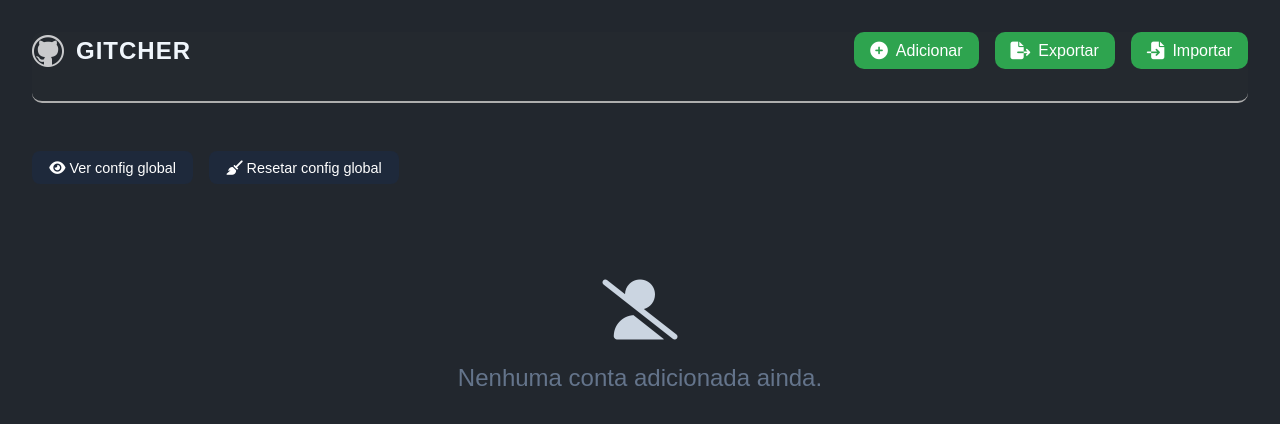
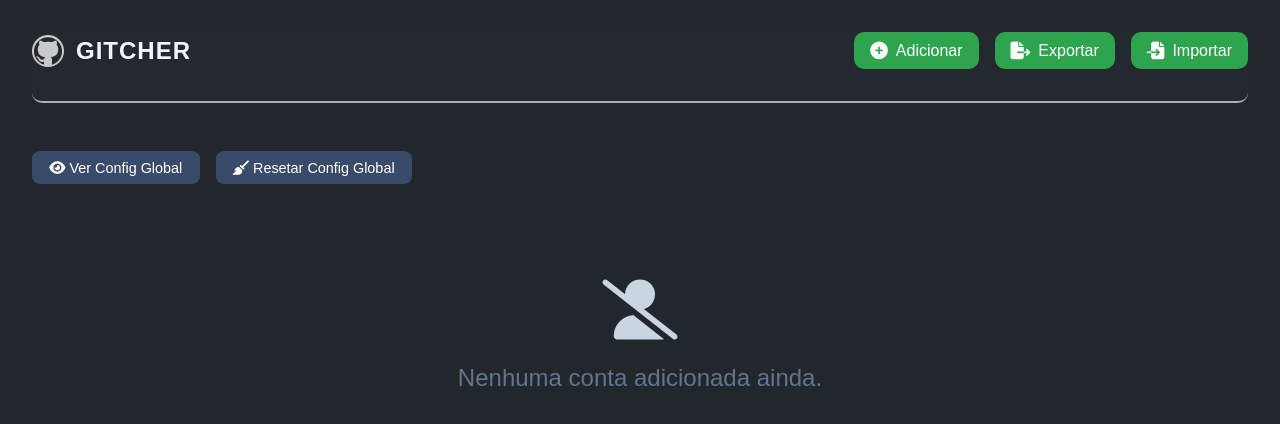
Before and after one commit to 4L1C3-R4BB1T/git-switcher, an Angular app: page / in a window 1280 px wide. Shown: the top 424 px of the page. Built offline with nearby package versions, Linux system fonts and the light colour scheme.

Commit message:
fix: adjustments

```diff
--- a/src/app/components/card/card.component.scss
+++ b/src/app/components/card/card.component.scss
@@ -31,6 +31,12 @@
 
         &:hover {
           color: #334155;
+          cursor: pointer;
+          transform: translateY(-2px);
+        }
+
+        &:active {
+          transform: scale(0.98);
         }
       }
     }
@@ -149,6 +155,11 @@
       &:hover {
         opacity: 0.85;
         cursor: pointer;
+        transform: translateY(-2px);
+      }
+
+      &:active {
+        transform: scale(0.98);
       }
     }
   }
--- a/src/app/pages/home/home.component.html
+++ b/src/app/pages/home/home.component.html
@@ -23,11 +23,11 @@
   <div class="git-advanced-actions">
     <button (click)="viewConfig('global')">
       <i class="fas fa-eye"></i>
-      Ver config global
+      Ver Config Global
     </button>
     <button (click)="resetConfig('global')">
       <i class="fas fa-broom"></i>
-      Resetar config global
+      Resetar Config Global
     </button>
     <!-- <button (click)="viewConfig('local')">
       <i class="fas fa-eye"></i>
--- a/src/app/pages/home/home.component.scss
+++ b/src/app/pages/home/home.component.scss
@@ -73,7 +73,7 @@
     gap: 1em;
 
     button {
-      background-color: #1e293b;
+      background-color: #3a4b69;
       color: white;
       border: none;
       padding: 0.6em 1.2em;
--- a/src/app/services/account.service.ts
+++ b/src/app/services/account.service.ts
@@ -1,6 +1,6 @@
 import { Injectable } from '@angular/core';
 import { ToastrService } from 'ngx-toastr';
-import { firstValueFrom } from 'rxjs';
+import { BehaviorSubject, firstValueFrom } from 'rxjs';
 import { Account } from '../models/account';
 import { GithubService } from './github.service';
 import { LocalGitService } from './local-git.service';
@@ -140,7 +140,7 @@ export class AccountService {
   async viewGitConfig(scope: 'local' | 'global') {
     try {
       const result = await window.electronAPI.getGitConfig(scope);
-      this.toastr.success(result, `Configurações ${scope}`);
+      this.toastr.info(result, `Configurações ${scope}`);
     } catch (err) {
       this.toastr.error(String(err));
     }
@@ -156,7 +156,8 @@ export class AccountService {
   }
 
   exportAccounts(): void {
-    window.electronAPI.exportAccounts(this.accounts)
+    const exportData = this.accounts.map(account => ({ ...account, isActive: false }));
+    window.electronAPI.exportAccounts(exportData)
       .then(() => this.toastr.success('Contas exportadas com sucesso!'))
       .catch(err => this.toastr.error('Erro ao exportar', err.message));
   }
@@ -167,6 +168,7 @@ export class AccountService {
         this.accounts = [...this.accounts, ...imported];
         this.saveAccounts();
         this.toastr.success('Contas importadas com sucesso!');
+        window.location.reload();
       })
       .catch(err => this.toastr.error('Erro ao importar', err.message));
   }
```
